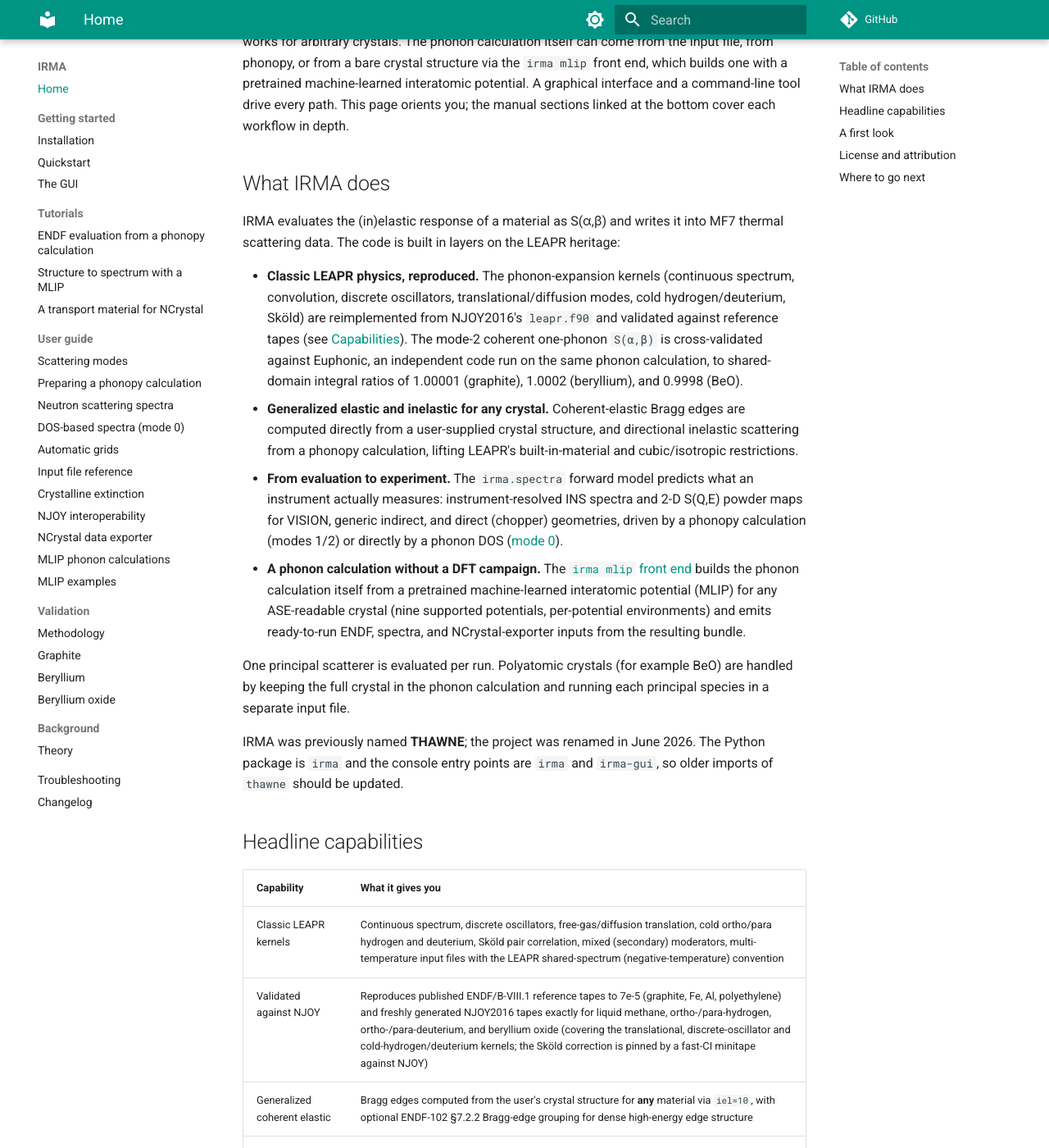
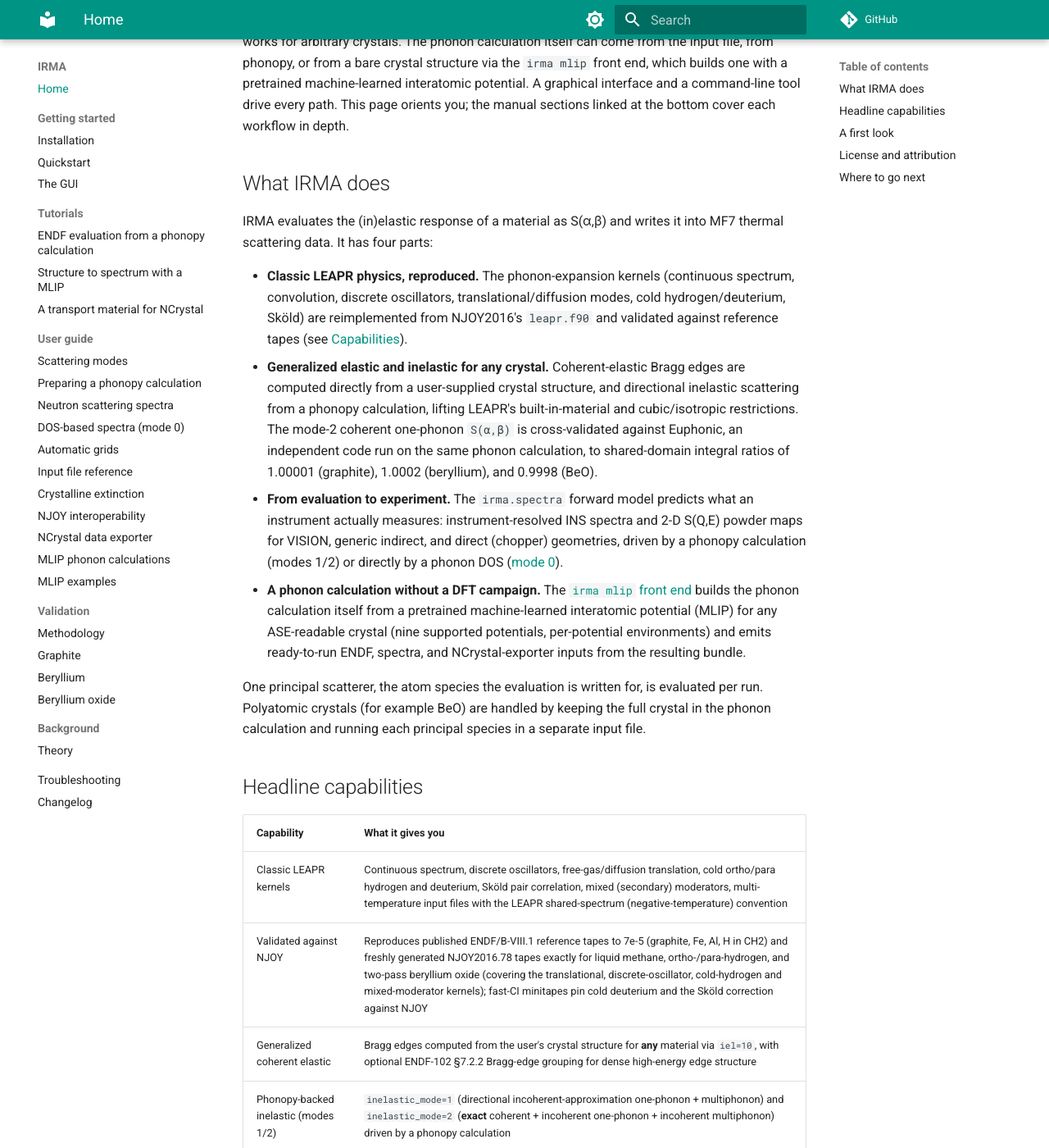
Before and after one commit to ramic-k/IRMA, an MkDocs documentation site: the page built from docs/index.md, in a window 1280 px wide and 1400 px high, scrolled down 423 px. Shown: the whole window at 82% size. Built offline with MkDocs 1.6.1 and Material for MkDocs 9.7.7, drawn with Linux system fonts in a browser that asks for light colours; comment, search, counter and statistics services are not loaded; some of the changed text lies outside the part shown.

Commit message:
docs/index.md: correct the validation row and mode names; add missing links
The NJOY row listed ortho/para-D2 evaluations and BeO among published
tapes; it now gives the 7e-5 published set and the exact NJOY2016.78
set, with the D2 and Skold minitapes named separately. Mode 0 is the
phonon expansion from the input file's DOS, not 'legacy cubic'; modes
1/2 are the phonopy-backed modes; the exporter takes mode 1 or 2; SEF
keeps one elastic component per species' tape; the Euphonic result
moves to the generalized bullet; the principal scatterer is defined on
first use; the GUI has no JSON save. 'Where to go next' gains the
tutorials, the phonopy page, Theory and Troubleshooting. The THAWNE
rename note stays only on the installation page.

Claude-Session: https://claude.ai/code/session_01C2iC5HyRUuJ3FeKVVSE61G

````diff
--- a/docs/index.md
+++ b/docs/index.md
@@ -24,20 +24,19 @@ sections linked at the bottom cover each workflow in depth.
 ## What IRMA does
 
 IRMA evaluates the (in)elastic response of a material as S(α,β) and
-writes it into MF7 thermal scattering data. The code is built in layers
-on the LEAPR heritage:
+writes it into MF7 thermal scattering data. It has four parts:
 
 - **Classic LEAPR physics, reproduced.** The phonon-expansion kernels (continuous
   spectrum, convolution, discrete oscillators, translational/diffusion modes,
   cold hydrogen/deuterium, Sköld) are reimplemented from NJOY2016's `leapr.f90`
   and validated against reference tapes (see [Capabilities](#headline-capabilities)).
-  The mode-2 coherent one-phonon `S(α,β)` is cross-validated against Euphonic,
-  an independent code run on the same phonon calculation, to shared-domain
-  integral ratios of 1.00001 (graphite), 1.0002 (beryllium), and 0.9998 (BeO).
 - **Generalized elastic and inelastic for any crystal.** Coherent-elastic Bragg
   edges are computed directly from a user-supplied crystal structure, and
   directional inelastic scattering from a phonopy calculation, lifting LEAPR's
-  built-in-material and cubic/isotropic restrictions.
+  built-in-material and cubic/isotropic restrictions. The mode-2 coherent
+  one-phonon `S(α,β)` is cross-validated against Euphonic, an independent
+  code run on the same phonon calculation, to shared-domain integral ratios
+  of 1.00001 (graphite), 1.0002 (beryllium), and 0.9998 (BeO).
 - **From evaluation to experiment.** The `irma.spectra` forward model predicts
   what an instrument actually measures: instrument-resolved INS spectra and 2-D
   S(Q,E) powder maps for VISION, generic indirect, and direct (chopper)
@@ -50,26 +49,23 @@ on the LEAPR heritage:
   ready-to-run ENDF, spectra, and NCrystal-exporter inputs from the
   resulting bundle.
 
-One principal scatterer is evaluated per run. Polyatomic crystals (for example
-BeO) are handled by keeping the full crystal in the phonon calculation and
-running each principal species in a separate input file.
-
-IRMA was previously named **THAWNE**; the project was renamed in June 2026.
-The Python package is `irma` and the console entry points are `irma` and
-`irma-gui`, so older imports of `thawne` should be updated.
+One principal scatterer, the atom species the evaluation is written for, is
+evaluated per run. Polyatomic crystals (for example BeO) are handled by
+keeping the full crystal in the phonon calculation and running each principal
+species in a separate input file.
 
 ## Headline capabilities
 
 | Capability | What it gives you |
 |------------|-------------------|
 | Classic LEAPR kernels | Continuous spectrum, discrete oscillators, free-gas/diffusion translation, cold ortho/para hydrogen and deuterium, Sköld pair correlation, mixed (secondary) moderators, multi-temperature input files with the LEAPR shared-spectrum (negative-temperature) convention |
-| Validated against NJOY | Reproduces published ENDF/B-VIII.1 reference tapes to 7e-5 (graphite, Fe, Al, polyethylene) and freshly generated NJOY2016 tapes exactly for liquid methane, ortho-/para-hydrogen, ortho-/para-deuterium, and beryllium oxide (covering the translational, discrete-oscillator and cold-hydrogen/deuterium kernels; the Sköld correction is pinned by a fast-CI minitape against NJOY) |
+| Validated against NJOY | Reproduces published ENDF/B-VIII.1 reference tapes to 7e-5 (graphite, Fe, Al, H in CH2) and freshly generated NJOY2016.78 tapes exactly for liquid methane, ortho-/para-hydrogen, and two-pass beryllium oxide (covering the translational, discrete-oscillator, cold-hydrogen and mixed-moderator kernels); fast-CI minitapes pin cold deuterium and the Sköld correction against NJOY |
 | Generalized coherent elastic | Bragg edges computed from the user's crystal structure for **any** material via `iel=10`, with optional ENDF-102 §7.2.2 Bragg-edge grouping for dense high-energy edge structure |
-| Noncubic inelastic, phonopy-backed | `inelastic_mode=1` (directional incoherent-approximation one-phonon + multiphonon) and `inelastic_mode=2` (**exact** coherent + incoherent one-phonon + incoherent multiphonon) driven by a phonopy calculation |
+| Phonopy-backed inelastic (modes 1/2) | `inelastic_mode=1` (directional incoherent-approximation one-phonon + multiphonon) and `inelastic_mode=2` (**exact** coherent + incoherent one-phonon + incoherent multiphonon) driven by a phonopy calculation |
 | Automatic, physics-aware grids | Beta grid in three regions (log lower tail, linear phonon region, log upper tail); alpha grid linear in momentum transfer Q to resolve the thermal upscatter windows |
 | Neutron scattering forward model | Instrument-resolved INS spectra and 2-D S(Q,E) powder maps (`irma spectra` CLI and the GUI's **Neutron Scattering Experiments** tab): VISION, generic indirect, and direct geometries; an automatic chopper resolution model validated against PyChop for eight direct-geometry instruments; an elastic line computed directly, with no ENDF file involved; and a DOS-driven [mode 0](spectra-mode0.md) that needs no eigenvectors |
 | MLIP phonon calculations | [`irma mlip`](mlip.md) builds a phonon calculation from a pretrained machine-learned interatomic potential for any ASE-readable crystal (relax, displace, force constants, quick-look DOS) and emits ready-to-run inputs for the tape generator, the forward model, and the NCrystal exporter |
-| NCrystal export | [`irma ncrystal`](ncrystal-plugin.md) writes the mode-2 S(α,β), the elastic data, and a record of the IRMA version and run settings as a per-temperature material data file for the companion NCrystal plugin, taking the same physics into Monte Carlo transport (McStas, OpenMC, ...) |
+| NCrystal export | [`irma ncrystal`](ncrystal-plugin.md) writes the mode-1 or mode-2 S(α,β), the elastic data, and a record of the IRMA version and run settings as a per-temperature material data file for the companion NCrystal plugin, taking the same physics into Monte Carlo transport (McStas, OpenMC, ...) |
 | Crystalline extinction | Opt-in [extinction correction](extinction.md) (Sabine and Becker-Coppens models, ported from CrysXT) for the coherent-elastic Bragg edges of specimen-specific `iel=10` evaluations |
 | GUI and CLI | A tkinter graphical interface for interactive configuration, plus a command-line tool for scripting and batch processing |
 | ENDF-6 MF7 output | MF7/MT2 (elastic) and MF7/MT4 (inelastic) compatible with standard transport processing (NJOY's THERMR and ACER modules) |
@@ -81,16 +77,15 @@ when `iel=10`):
 | Selector | Card | Values |
 |----------|------|--------|
 | `iel` | 5 | `0` none/incoherent · `1`–`6` built-in coherent elastic (graphite, Be, BeO, Al, Pb, Fe) · `10` generalized (any crystal), recommended for new evaluations |
-| `elastic_mode` | 6b | `1` SEF (single-channel elastic format; one elastic component per atom) · `2` MEF (mixed elastic, LTHR=3; needs downstream support) |
-| `inelastic_mode` | 6b | `0` legacy cubic (isotropic DW from the input file's tabulated DOS) · `1` directional incoherent approximation · `2` exact coherent one-phonon (+ incoherent-approximation multiphonon) |
+| `elastic_mode` | 6b | `1` SEF (single-channel elastic format; each species' tape holds one elastic component) · `2` MEF (mixed elastic, LTHR=3; needs downstream support) |
+| `inelastic_mode` | 6b | `0` phonon expansion from the input file's DOS (isotropic Debye-Waller) · `1` directional incoherent approximation · `2` exact coherent one-phonon (+ incoherent-approximation multiphonon) |
 
-Phonopy is needed only for the noncubic inelastic modes: `inelastic_mode=1`
+Phonopy is needed only for inelastic modes 1 and 2: `inelastic_mode=1`
 and `inelastic_mode=2` require the optional `phonopy` package plus a phonopy
 calculation (`phonopy.yaml` and force constants) supplied on Card 6f. Neither
 the classic kernels (`iel=0`–`6`) nor `iel=10` with `inelastic_mode=0` needs
-phonopy. The noncubic modes also do not read the legacy continuous-DOS,
-translational, or oscillator detail cards, and they reject `ncold`, `nsk`,
-and a secondary scatterer.
+phonopy. Modes 1 and 2 also do not read the Card 11-19 detail block, and
+they reject `ncold`, `nsk`, and a secondary scatterer.
 
 ## A first look
 
@@ -100,7 +95,7 @@ command line (the commands assume a cloned repository; see
 
 ```bash
 pip install -e .              # core (the classic kernels)
-pip install -e ".[phonopy]"   # + the noncubic inelastic modes (inelastic_mode=1/2)
+pip install -e ".[phonopy]"   # + the phonopy-backed modes (inelastic_mode=1/2)
 pip install -e ".[spectra]"   # + the neutron scattering forward model (irma spectra)
 pip install -e ".[mlip]"      # + the MLIP phonon front end (irma mlip)
 
@@ -125,7 +120,7 @@ calculation:
 ```
 
 The Card 6g values in the snippet are the recommended production sampling for
-the noncubic modes: 10000 one-phonon powder directions, 1000 multiphonon
+modes 1/2: 10000 one-phonon powder directions, 1000 multiphonon
 directions, and auto-sized multiphonon order. This is the sampling the
 validation campaign ran, and it is the default in the GUI form and in
 `irma mlip emit`. The powder averages are converged well below these counts,
@@ -165,9 +160,15 @@ in this distribution.
   data.
 - **[Installation](installation.md)**: requirements (Python ≥ 3.11, numpy ≥ 2.0,
   endf-parserpy ≥ 0.12, < 0.18; phonopy and scipy/PyYAML optional), the
-  `[phonopy]`/`[spectra]` extras, and verifying the install.
+  `[phonopy]`/`[spectra]`/`[mlip]` extras, and verifying the install.
 - **[Quickstart](quickstart.md)**: from a fresh install to a written ENDF
   tape in about five minutes, with the console output explained.
+- **Tutorials**: [an ENDF evaluation from a phonopy
+  calculation](tutorials/endf-evaluation.md), [a structure to a spectrum
+  with an MLIP](tutorials/structure-to-spectrum.md), and [a transport
+  material for NCrystal](tutorials/deck-to-transport.md).
+- **[Preparing a phonopy calculation](phonopy-input.md)**: packaging your
+  own force-constant calculation for IRMA.
 - **[Input file reference](input-reference.md)**: the full Card 1–19 reference,
   including the `iel=10` generalized cards (6b–6g) and the temperature detail block.
 - **[Scattering modes](modes.md)**: elastic `iel` options, SEF vs MEF
@@ -185,9 +186,13 @@ in this distribution.
 - **[MLIP phonon calculations](mlip.md)**: building phonon calculations from
   pretrained machine-learned interatomic potentials with `irma mlip`, and
   [end-to-end examples](mlip-examples.md) from crystals to polymers.
-- **[NCrystal data exporter](ncrystal-plugin.md)**: exporting the mode-2
+- **[NCrystal data exporter](ncrystal-plugin.md)**: exporting the mode-1/2
   physics as material data files for Monte Carlo transport.
-- **[The GUI](gui.md)**: interactive configuration, importing existing LEAPR
-  input files, and saving/loading JSON configurations.
+- **[The GUI](gui.md)**: interactive configuration, importing and exporting
+  LEAPR-style input files, and the spectra and NCrystal configurations.
 - **[NJOY interoperability](njoy.md)**: processing IRMA MF7 tapes through
   THERMR/ACER and the stock-NJOY THERMR `cliq` patch for coherent mode-2 tapes.
+- **[Theory](theory.md)**: the physics behind each mode and the conventions
+  used throughout the manual.
+- **[Troubleshooting](troubleshooting.md)**: common input errors, warnings,
+  and their fixes.
````
